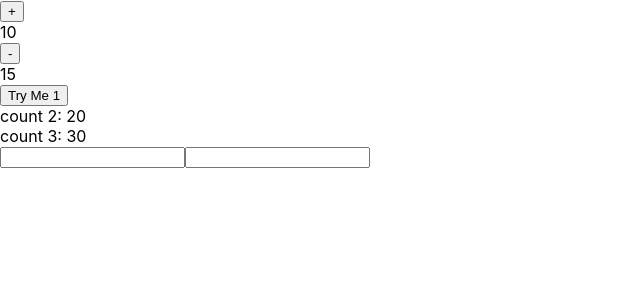
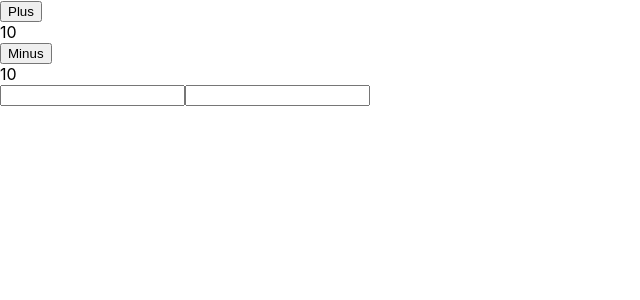
Before and after one commit to Danfirech/rh-usestate, a React (Create React App) app: page / in a window 1280 px wide. Shown: the top 300 px of the page, without its empty margins (0-640 px from the left). Built offline with nearby package versions, Linux system fonts and the light colour scheme.

Commit message:
did again

```diff
--- a/src/App.js
+++ b/src/App.js
@@ -2,59 +2,30 @@ import React, { useState } from "react";
 
 const App = () => {
   const [count, setCount] = useState(10);
-
-  const [subtract, setsubtract] = useState(15);
-
-  const [{ count2, count3 }, setnewcount] = useState({
-    count2: 20,
-    count3: 30,
-  });
+  const [count2, setCount2] = useState(10);
 
   const [email, setEmail] = useState("");
-  const [password, setpassword] = useState("");
+  const [password, setPassword] = useState("");
 
   return (
     <>
-      <div>
-        <button onClick={() => setCount(count + 1)}>+</button>
+      <button onClick={() => setCount(count + 1)}>Plus</button>
       <div>{count}</div>
-      </div>
-      <div>
-        <button onClick={() => setsubtract(subtract - 1)}>-</button>
-        <div>{subtract}</div>
-      </div>
+      <button onClick={() => setCount2(count2 - 1)}>Minus</button>
+      <div>{count2}</div>
 
-      <div>
-        <button
-          onClick={() =>
-            setnewcount((currentState) => ({
-              ...setnewcount,
-              count2: currentState.count2 + 1,
-              count3: currentState.count3 + 2,
-            }))
-          }
-        >
-          Try Me 1
-        </button>
-        <div>count 2: {count2}</div>
-        <div>count 3: {count3}</div>
-      </div>
-
-      <div>
       <input
+        name="email"
         type="email"
-          name="email"
         value={email}
         onChange={(e) => setEmail(e.target.value)}
       />
-
       <input
+        name="password"
         type="password"
-          name="password"
-          valie={password}
-          onChange={(e) => setpassword(e.target.value)}
+        value={password}
+        onChange={(e) => setPassword(e.target.value)}
       />
-      </div>
     </>
   );
 };
```
Lines whose indentation alone changed are shown as unchanged.
